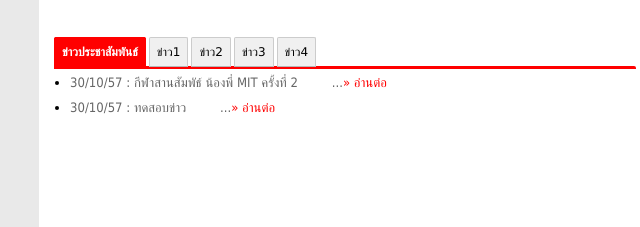
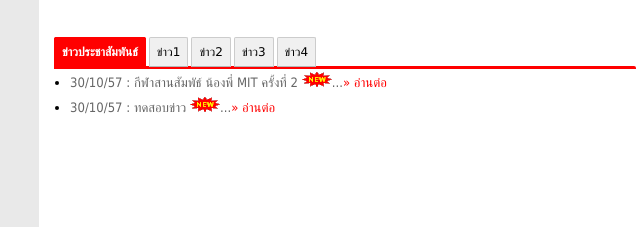
Before and after one commit to jaturong031/WebProject, a plain HTML site: page index.html in a window 1280 px wide. Shown: the part 411-638 px from the top of the page, 89-729 px from the left. Drawn offline with Linux system fonts and the light colour scheme.

Commit message:
edit index sadtawut

```diff
--- a/index.html
+++ b/index.html
@@ -109,9 +109,9 @@
 
                            <div id="view1" class="tabcontent" style="display: block;">
                                   <ul id="new-line">
-										<li><a style="cursor:hand" class="Link" href="#">30/10/57&nbsp;:&nbsp;กีฬาสานสัมพัธ์ น้องพี่ MIT ครั้งที่ 2&nbsp;<img src="./index_files/new.gif" width="30" height="15" border="0">...<font color="#FF0000">»&nbsp;อ่านต่อ</font></a></li>
+										<li><a style="cursor:hand" class="Link" href="#">30/10/57&nbsp;:&nbsp;กีฬาสานสัมพัธ์ น้องพี่ MIT ครั้งที่ 2&nbsp;<img src="./image/new.gif" width="30" height="15" border="0">...<font color="#FF0000">»&nbsp;อ่านต่อ</font></a></li>
 
-										<li><a style="cursor:hand" class="Link" href="#">30/10/57&nbsp;:&nbsp;ทดสอบข่าว&nbsp;<img src="./index_files/new.gif" width="30" height="15" border="0">...<font color="#FF0000">»&nbsp;อ่านต่อ</font></a></li>
+										<li><a style="cursor:hand" class="Link" href="#">30/10/57&nbsp;:&nbsp;ทดสอบข่าว&nbsp;<img src="./image/new.gif" width="30" height="15" border="0">...<font color="#FF0000">»&nbsp;อ่านต่อ</font></a></li>
 									</ul>
                              <div id="all-news"><a href="#">อ่านข่าวประชาสัมพันธ์ทั้งหมด</a></div>
                        </div>
```
Also changed, not shown: image/New Text Document.txt (deleted), image/new.gif (added).
